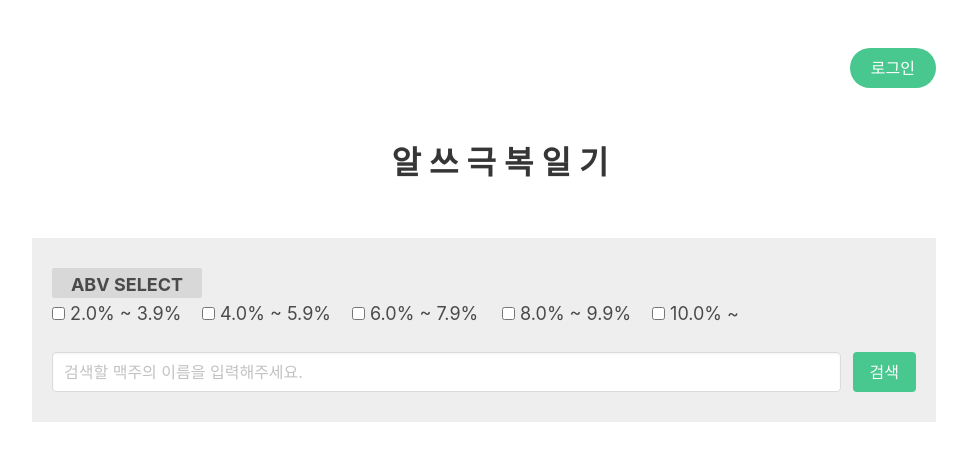
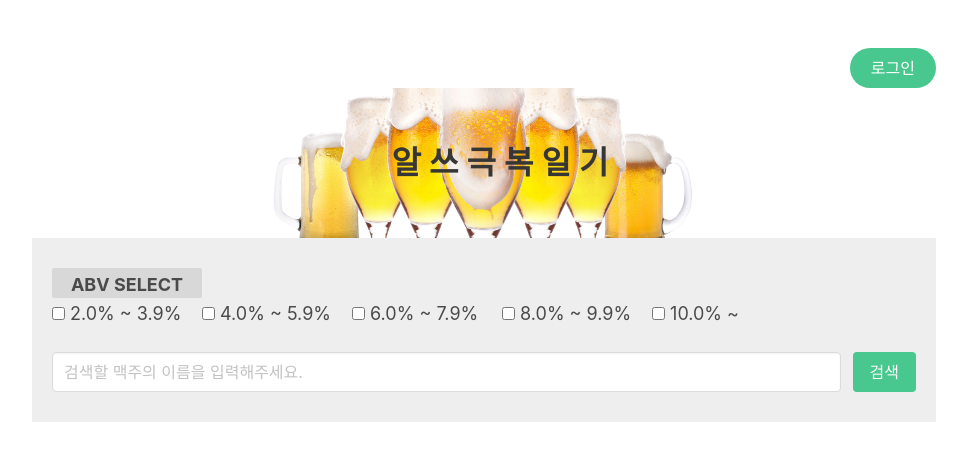
Before and after one commit to JahunSeo/alcohol-garbage, a Flask app: page / in a window 1280 px wide. Shown: the top 461 px of the page, without its empty margins (156-1123 px from the left). Run offline with Flask 2, Linux system fonts and the light colour scheme; data that the repository does not hold is empty; parts of the project's set-up code (start-up, migrations or seed data) failed here and were passed over; some libraries are stand-ins or nearby versions.

Commit message:
배경화면 ><

```diff
--- a/static/css/detail.css
+++ b/static/css/detail.css
@@ -13,6 +13,10 @@
   align-items: center;
   justify-content: center;
   height: 150px;
+  background-image: url("../img/beer.png");
+  background-size: 50%;
+  background-position: 50% 50%;
+  background-repeat: no-repeat;
 }
 
 .commentsBox {
--- a/templates/detail.html
+++ b/templates/detail.html
@@ -123,5 +123,4 @@
   </div>
   {% endif %} {% endfor %}
 </div>
-
 {% endblock %}
```
Also changed, not shown: static/img/beer.png (added), static/img/note.png (added).
